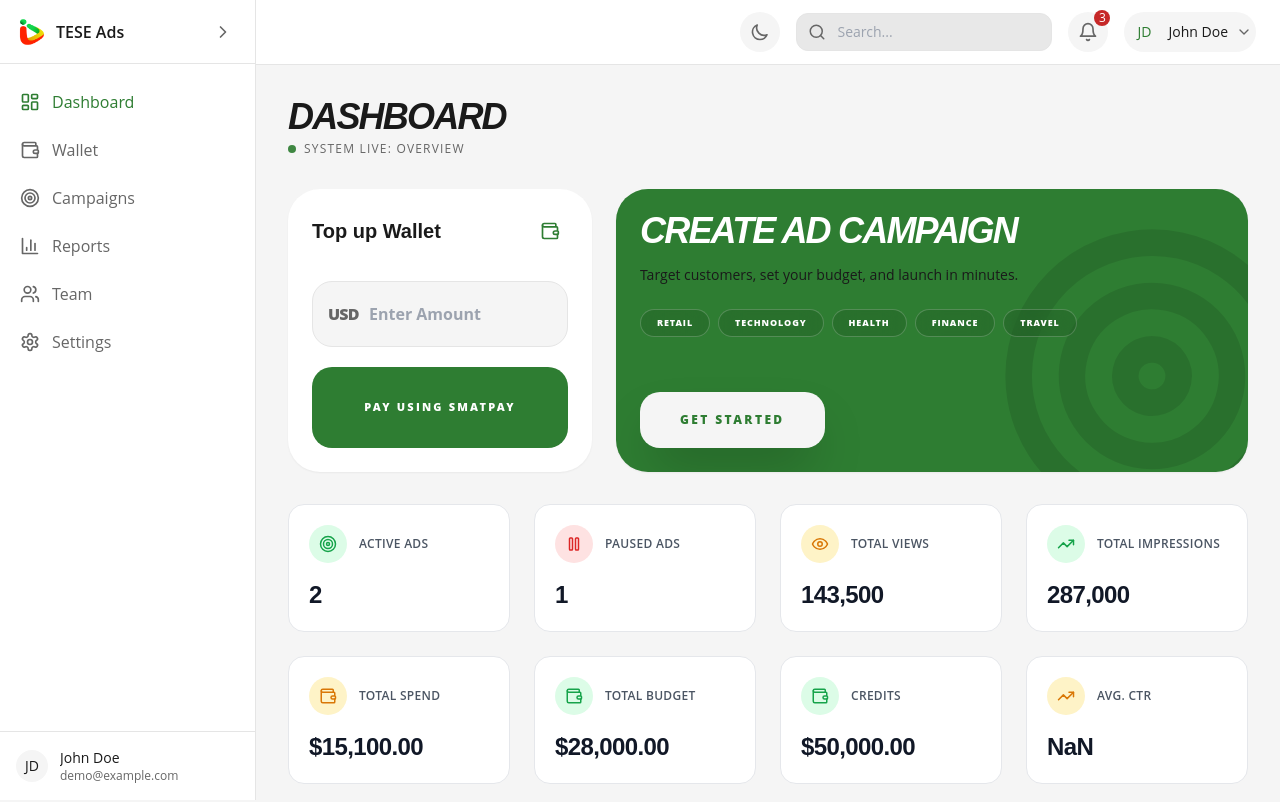
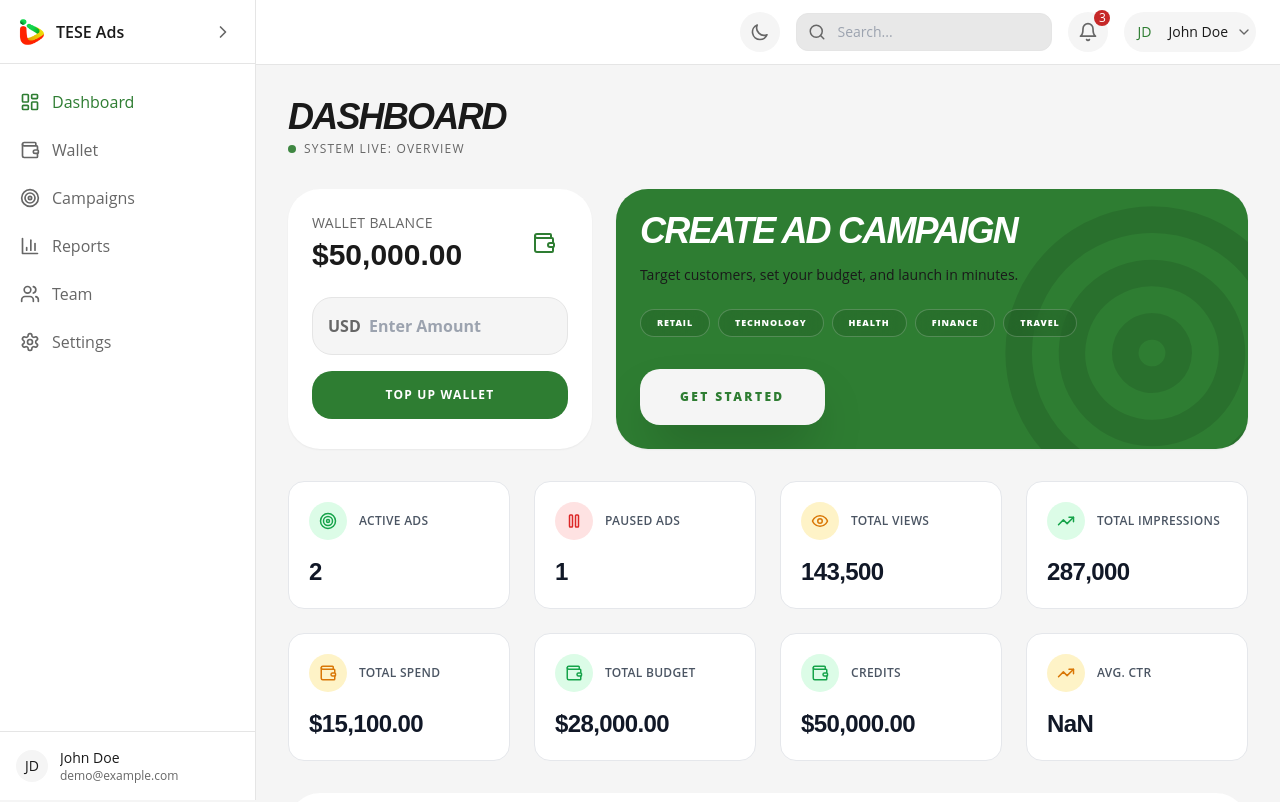
Before and after one commit to billychosee/tese-advertiser-portal, a Next.js app: page /dashboard in a window 1280 px wide. Shown: the top 802 px of the page. Built offline with nearby package versions, Linux system fonts and the light colour scheme.

Commit message:
Update wallet card: show balance and change button text

```diff
--- a/src/app/(dashboard)/dashboard/page.tsx
+++ b/src/app/(dashboard)/dashboard/page.tsx
@@ -163,36 +163,40 @@ const DashboardPage = () => {
               </p>
             </div>
           </div>
-
         </header>
 
         {/* Action Grid: Wallet & Ad Campaign Creation */}
         <div className="grid grid-cols-1 lg:grid-cols-12 gap-6">
           {/* Top up Wallet Card */}
           <Card className="lg:col-span-4 bg-card border-border p-8 rounded-[32px] flex flex-col">
-            <div className="flex items-center justify-between mb-8">
-              <h3 className="text-xl font-bold text-card-foreground">
-                Top up Wallet
-              </h3>
-              <div className="p-2 bg-primary/10 rounded-lg">
-                <Icons.Wallet className="text-primary" size={20} />
+            <div className="flex items-center justify-between mb-6">
+              <div>
+                <p className="text-sm text-muted-foreground font-medium uppercase tracking-wide">
+                  Wallet Balance
+                </p>
+                <h3 className="text-3xl font-bold text-card-foreground mt-1">
+                  {formatCurrency(metrics?.walletBalance || 0)}
+                </h3>
+              </div>
+              <div className="p-3 bg-primary/10 rounded-full">
+                <Icons.Wallet className="text-primary" size={24} />
               </div>
             </div>
-            <div className="space-y-5">
+            <div className="space-y-4">
               <div className="relative group">
-                <span className="absolute left-4 top-1/2 -translate-y-1/2 text-muted-foreground font-black tracking-tighter">
+                <span className="absolute left-4 top-1/2 -translate-y-1/2 text-muted-foreground font-bold">
                   USD
                 </span>
                 <input
                   type="number"
                   placeholder="Enter Amount"
-                  className="w-full bg-background border border-input rounded-[20px] py-5 pl-14 pr-4 text-foreground font-bold focus:outline-none focus:border-primary/50 focus:ring-4 focus:ring-primary/5 transition-all"
+                  className="w-full bg-background border border-input rounded-[20px] py-4 pl-14 pr-4 text-foreground font-bold focus:outline-none focus:border-primary/50 focus:ring-2 focus:ring-primary/10 transition-all"
                   value={topUpAmount}
                   onChange={(e) => setTopUpAmount(e.target.value)}
                 />
               </div>
-              <Button className="w-full bg-primary hover:bg-primary/90 py-8 rounded-[20px] font-black uppercase tracking-[0.2em] text-[11px] transition-all hover:scale-[1.01] active:scale-[0.98]">
-                Pay Using Smatpay
+              <Button className="w-full bg-primary hover:bg-primary/90 py-4 rounded-[20px] font-bold uppercase tracking-widest text-xs transition-all">
+                Top up Wallet
               </Button>
             </div>
           </Card>
```
